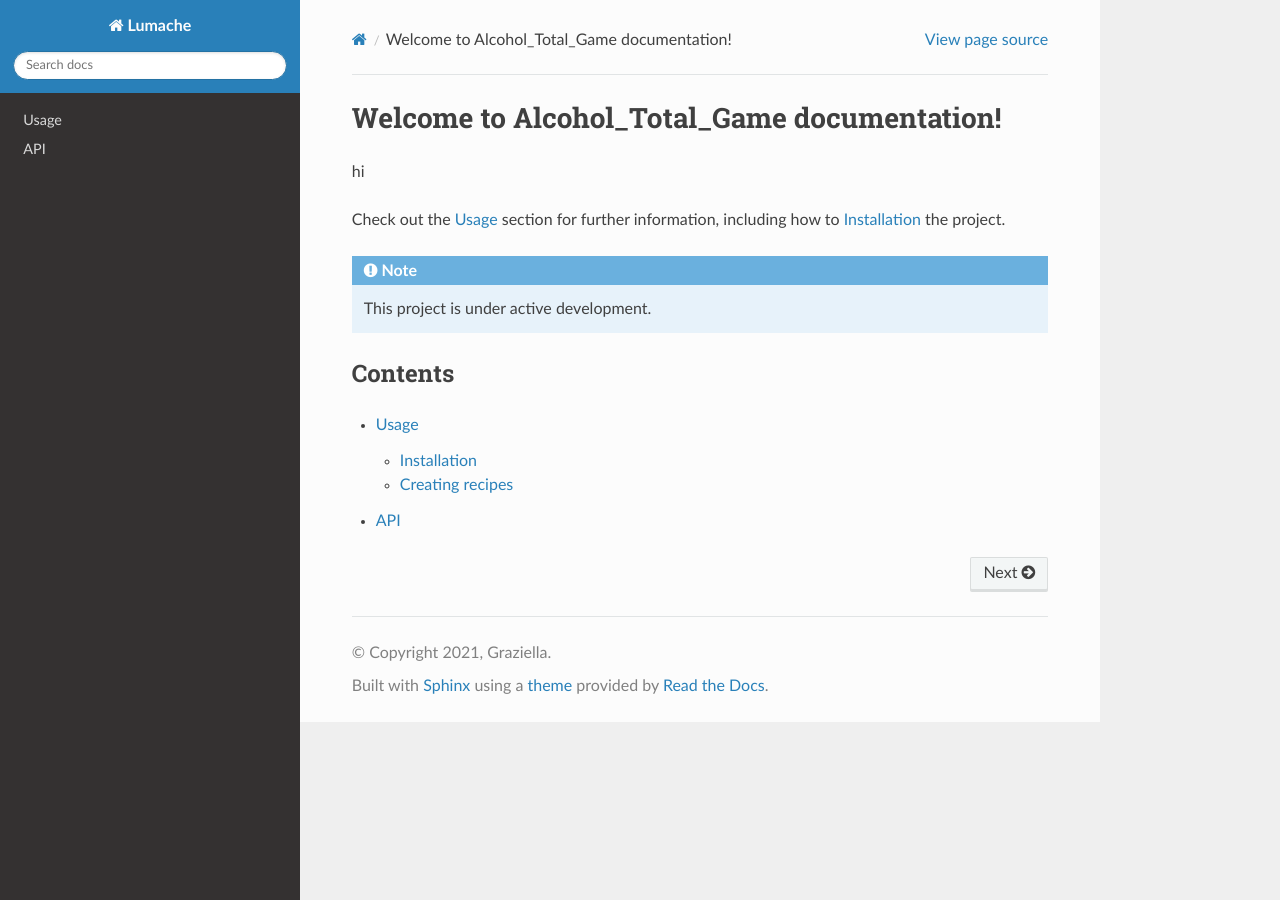
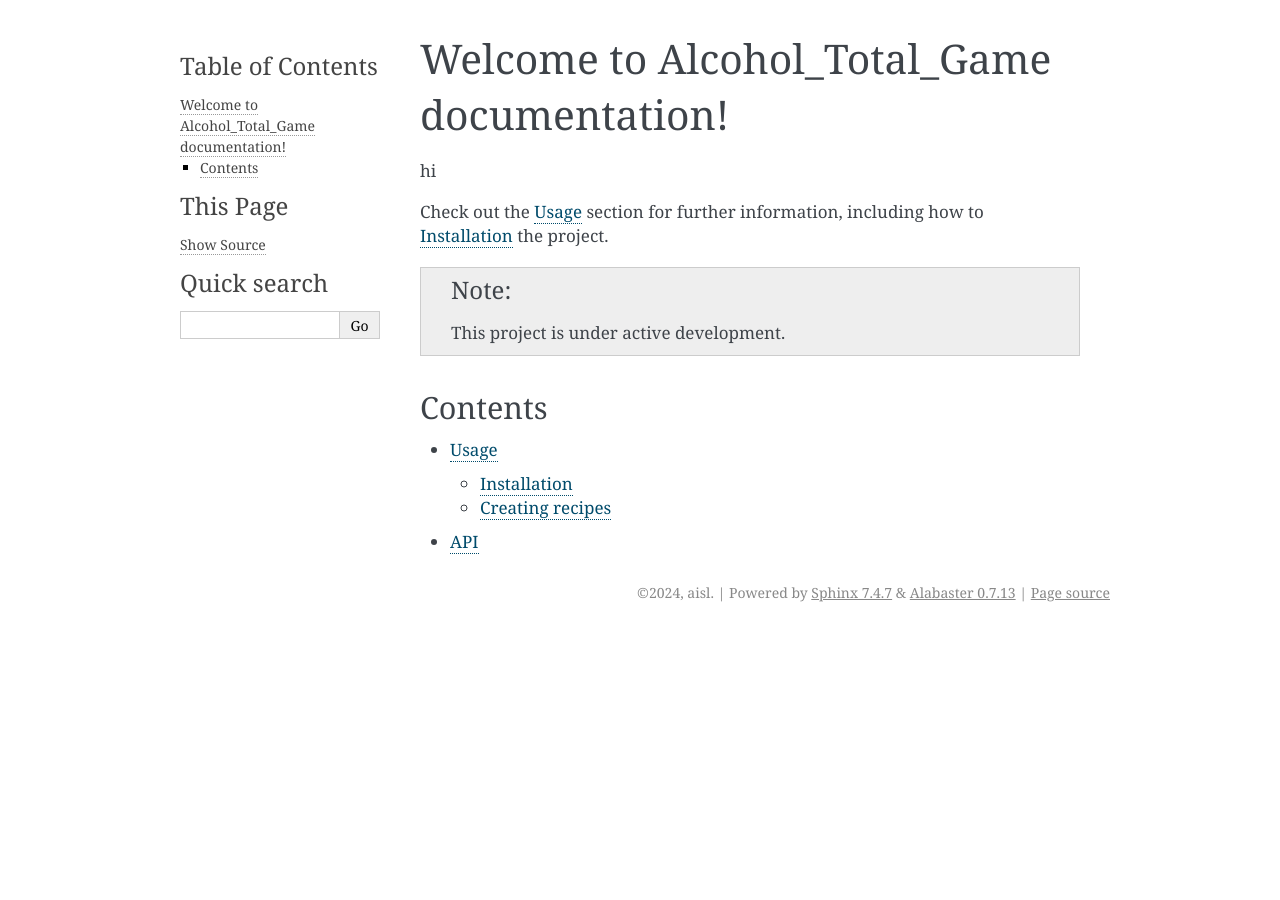
Before and after one commit to minueono/test_build, a Sphinx documentation site: the page built from docs/source/index.rst, in a window 1280 px wide. Built offline with Sphinx 7.4.7, drawn with Linux system fonts in a browser that asks for light colours; some of the changed lines change nothing that is shown.

Commit message:
Update conf.py

```diff
--- a/docs/source/conf.py
+++ b/docs/source/conf.py
@@ -1,35 +1,36 @@
+import sys
+from pathlib import Path
+sys.path.insert(0, str(Path(__file__).resolve().parents[2]))
+import os
+import sys
+sys.path.insert(0, os.path.abspath(r'C:\Users\82103\Desktop\teamproject-master\docs\source'))  # 경로를 프로젝트 루트로 설정
+
+
 # Configuration file for the Sphinx documentation builder.
+#
+# For the full list of built-in configuration values, see the documentation:
+# https://www.sphinx-doc.org/en/master/usage/configuration.html
 
-# -- Project information
+# -- Project information -----------------------------------------------------
+# https://www.sphinx-doc.org/en/master/usage/configuration.html#project-information
 
-project = 'Lumache'
-copyright = '2021, Graziella'
-author = 'Graziella'
+project = 'oss24'
+copyright = '2024, aisl'
+author = 'aisl'
+release = '0.1'
 
-release = '0.1'
-version = '0.1.0'
+# -- General configuration ---------------------------------------------------
+# https://www.sphinx-doc.org/en/master/usage/configuration.html#general-configuration
 
-# -- General configuration
-
-extensions = [
-    'sphinx.ext.duration',
-    'sphinx.ext.doctest',
-    'sphinx.ext.autodoc',
-    'sphinx.ext.autosummary',
-    'sphinx.ext.intersphinx',
-]
-
-intersphinx_mapping = {
-    'python': ('https://docs.python.org/3/', None),
-    'sphinx': ('https://www.sphinx-doc.org/en/master/', None),
-}
-intersphinx_disabled_domains = ['std']
+extensions = ['sphinx.ext.autodoc']
 
 templates_path = ['_templates']
+exclude_patterns = []
 
-# -- Options for HTML output
 
-html_theme = 'sphinx_rtd_theme'
 
-# -- Options for EPUB output
-epub_show_urls = 'footnote'
+# -- Options for HTML output -------------------------------------------------
+# https://www.sphinx-doc.org/en/master/usage/configuration.html#options-for-html-output
+
+html_theme = 'alabaster'
+html_static_path = ['_static']
```
